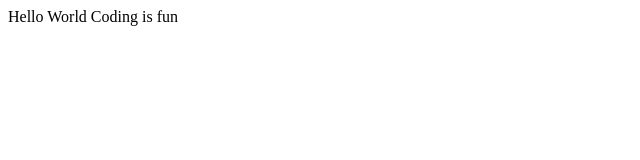
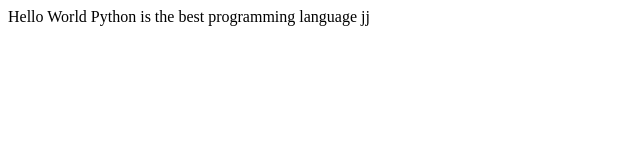
Before and after one commit to vickydanie/Vickydanie, a plain HTML site: page index.html in a window 1280 px wide. Shown: the whole page, without its empty margins (0-640 px from the left). Drawn offline with Linux system fonts and the light colour scheme.

Commit message:
conflict

```diff
--- a/index.html
+++ b/index.html
@@ -7,6 +7,6 @@
 </head>
 <body>
     Hello World
-    Coding is fun
+    Python is the best programming language jj
 </body>
 </html>
```
